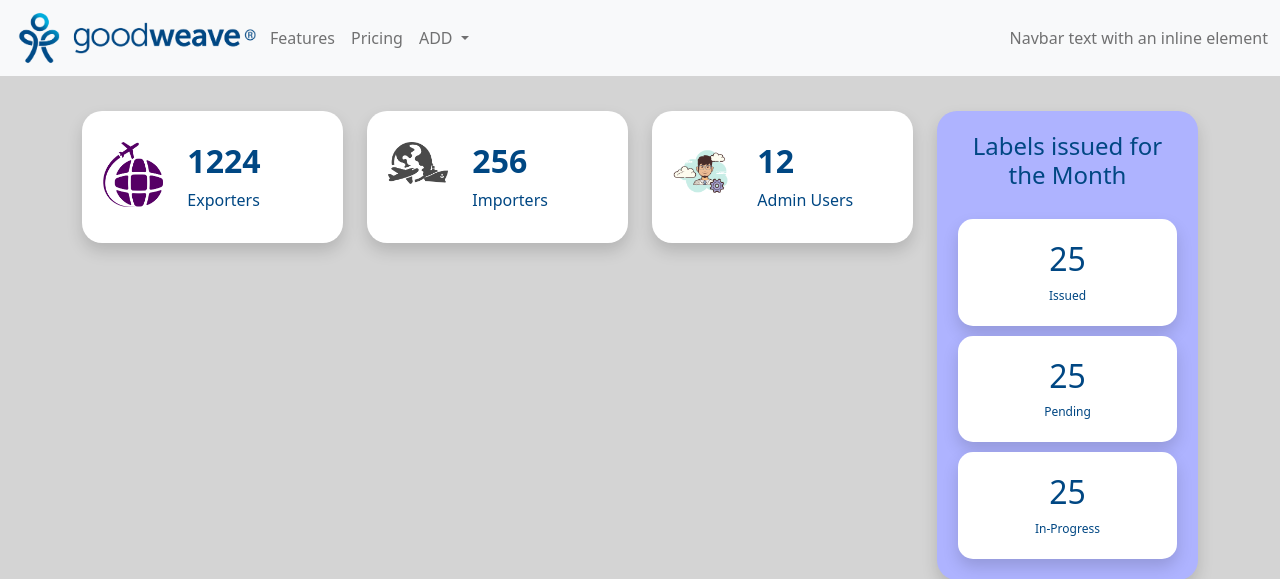
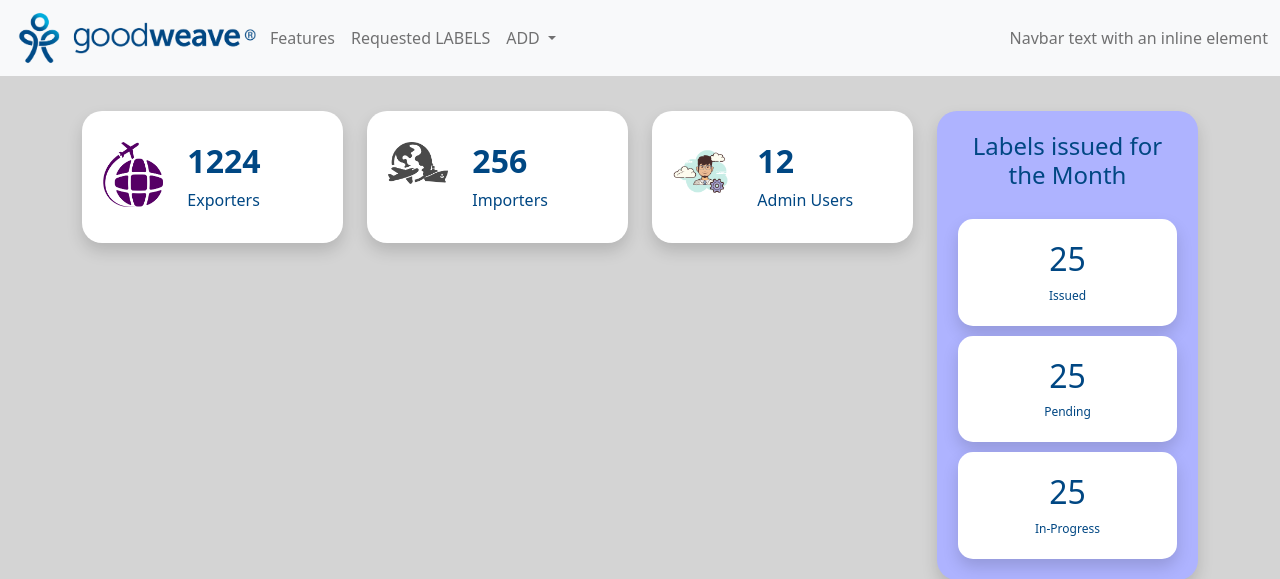
Before and after one commit to XtremeSoftech/goodweav, a PHP site: page /index.php in a window 1280 px wide. Shown: the top 579 px of the page. Run offline with PHP 8.4, Linux system fonts and the light colour scheme.

Commit message:
Nav Component

```diff
--- a/Components/nav.php
+++ b/Components/nav.php
@@ -11,7 +11,7 @@
           <a class="nav-link" href="#">Features</a>
         </li>
         <li class="nav-item">
-          <a class="nav-link" href="#">Pricing</a>
+          <a class="nav-link" href="#">Requested LABELS</a>
         </li>
         <li class="nav-item dropdown">
           <a class="nav-link dropdown-toggle" href="#" id="navbarDropdown" role="button" data-bs-toggle="dropdown" aria-expanded="false">
```
